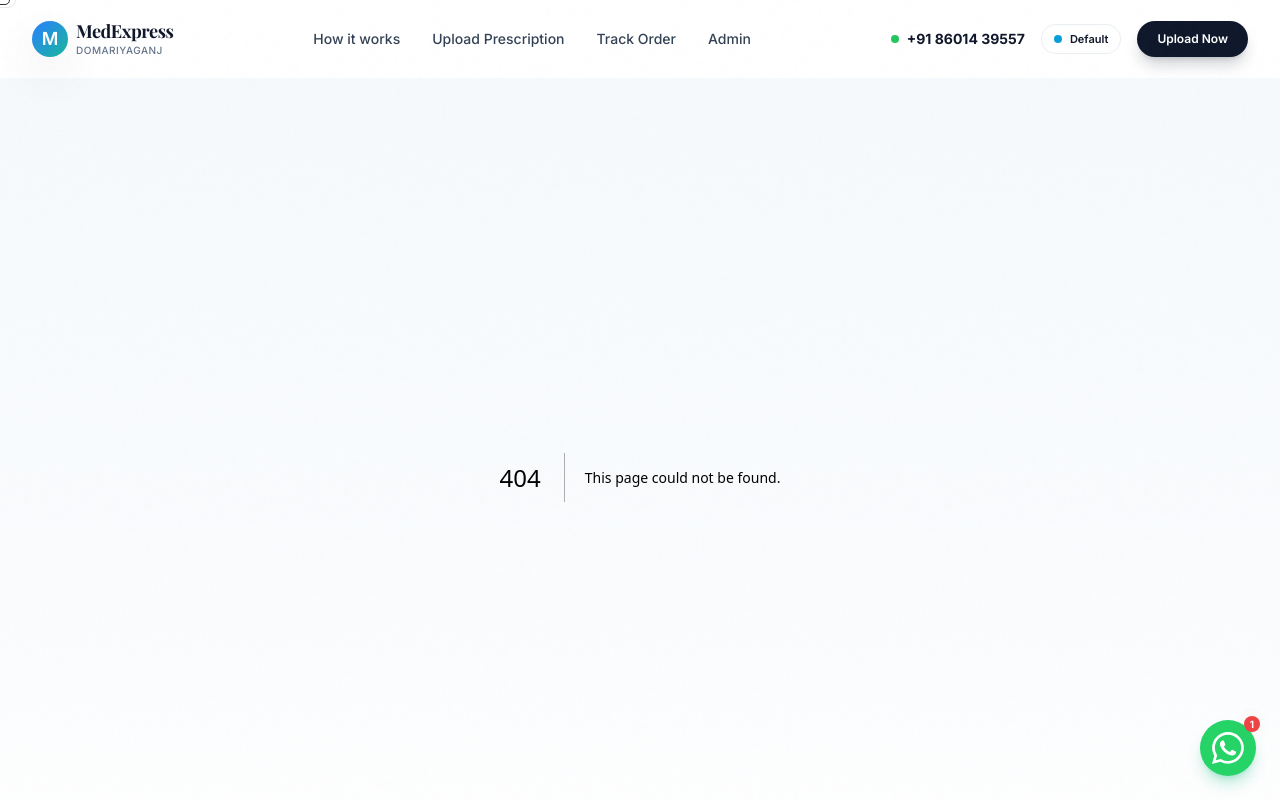
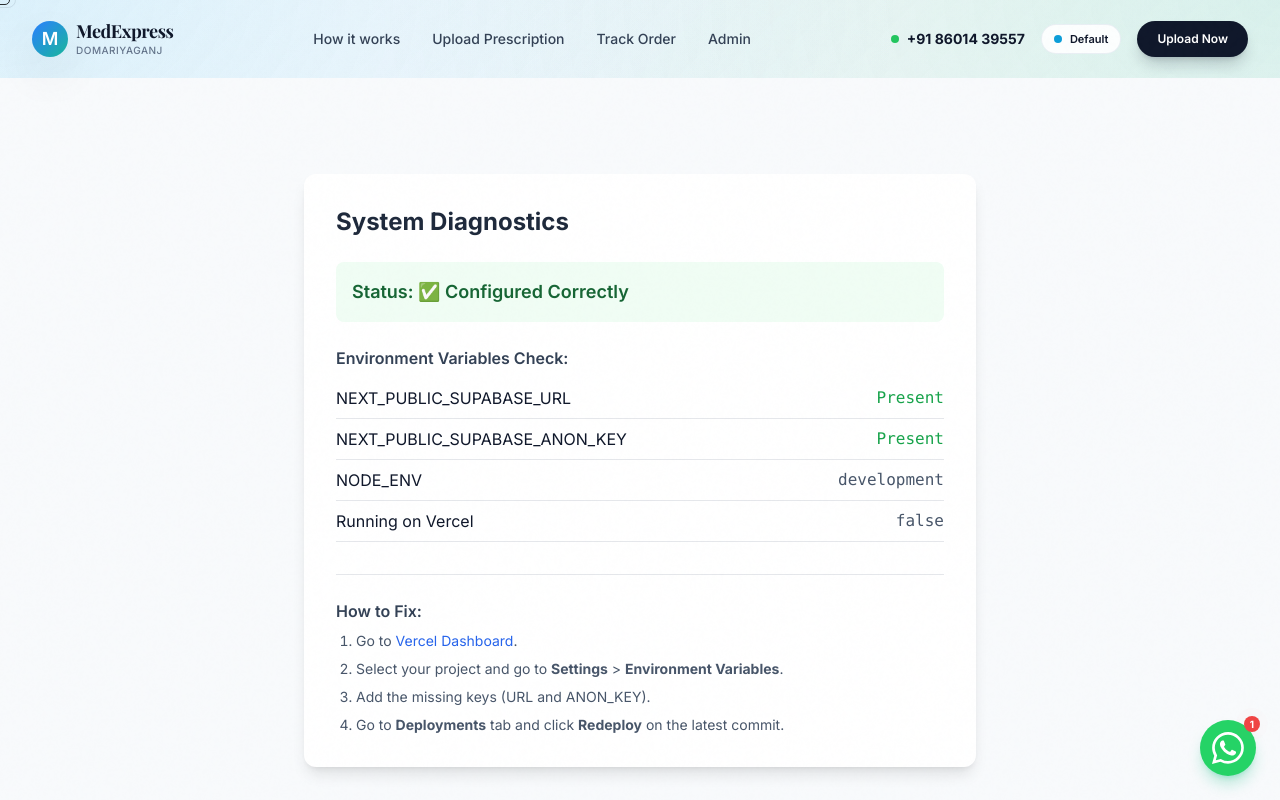
Before and after one commit to Aatif787/phmarlko, a Next.js app: page /diagnostics in a window 1280 px wide. Before the commit this address had no page. Shown: the top 800 px of the page. Built offline with nearby package versions, Linux system fonts and the light colour scheme; no server answers.

Commit message:
feat-add-diagnostics-page

```diff
--- /dev/null
+++ b/app/api/diagnostics/route.ts
@@ -0,0 +1,15 @@
+import { NextResponse } from "next/server";
+
+export const dynamic = "force-dynamic";
+
+export async function GET() {
+  const envStatus = {
+    NEXT_PUBLIC_SUPABASE_URL: !!process.env.NEXT_PUBLIC_SUPABASE_URL,
+    NEXT_PUBLIC_SUPABASE_ANON_KEY: !!process.env.NEXT_PUBLIC_SUPABASE_ANON_KEY,
+    NODE_ENV: process.env.NODE_ENV,
+    VERCEL: process.env.VERCEL || "false",
+    // Do not return actual values for security
+  };
+
+  return NextResponse.json(envStatus);
+}
--- /dev/null
+++ b/app/diagnostics/page.tsx
@@ -0,0 +1,79 @@
+"use client";
+import { useEffect, useState } from "react";
+
+export default function DiagnosticsPage() {
+  const [status, setStatus] = useState<any>(null);
+  const [loading, setLoading] = useState(true);
+
+  useEffect(() => {
+    fetch("/api/diagnostics")
+      .then((res) => res.json())
+      .then((data) => {
+        setStatus(data);
+        setLoading(false);
+      })
+      .catch((err) => {
+        console.error(err);
+        setLoading(false);
+      });
+  }, []);
+
+  if (loading) return <div className="p-10 text-center">Loading diagnostics...</div>;
+
+  const isConfigured = status?.NEXT_PUBLIC_SUPABASE_URL && status?.NEXT_PUBLIC_SUPABASE_ANON_KEY;
+
+  return (
+    <div className="min-h-screen bg-slate-50 p-8 pt-24 font-sans">
+      <div className="mx-auto max-w-2xl rounded-xl bg-white p-8 shadow-lg">
+        <h1 className="mb-6 text-2xl font-bold text-slate-800">System Diagnostics</h1>
+
+        <div className={`mb-6 rounded-lg p-4 ${isConfigured ? "bg-green-50 text-green-800" : "bg-red-50 text-red-800"}`}>
+          <h2 className="font-semibold text-lg">
+            Status: {isConfigured ? "✅ Configured Correctly" : "❌ Configuration Missing"}
+          </h2>
+          {!isConfigured && (
+            <p className="mt-2 text-sm">
+              Your Vercel environment variables are missing. The app is falling back to a read-only file system, which causes data loss.
+            </p>
+          )}
+        </div>
+
+        <div className="space-y-4">
+          <h3 className="font-semibold text-slate-700">Environment Variables Check:</h3>
+          <ul className="space-y-2">
+            <li className="flex items-center justify-between border-b pb-2">
+              <span>NEXT_PUBLIC_SUPABASE_URL</span>
+              <span className={status?.NEXT_PUBLIC_SUPABASE_URL ? "text-green-600 font-mono" : "text-red-600 font-mono"}>
+                {status?.NEXT_PUBLIC_SUPABASE_URL ? "Present" : "MISSING"}
+              </span>
+            </li>
+            <li className="flex items-center justify-between border-b pb-2">
+              <span>NEXT_PUBLIC_SUPABASE_ANON_KEY</span>
+              <span className={status?.NEXT_PUBLIC_SUPABASE_ANON_KEY ? "text-green-600 font-mono" : "text-red-600 font-mono"}>
+                {status?.NEXT_PUBLIC_SUPABASE_ANON_KEY ? "Present" : "MISSING"}
+              </span>
+            </li>
+            <li className="flex items-center justify-between border-b pb-2">
+              <span>NODE_ENV</span>
+              <span className="font-mono text-slate-600">{status?.NODE_ENV}</span>
+            </li>
+            <li className="flex items-center justify-between border-b pb-2">
+              <span>Running on Vercel</span>
+              <span className="font-mono text-slate-600">{status?.VERCEL}</span>
+            </li>
+          </ul>
+        </div>
+
+        <div className="mt-8 border-t pt-6">
+          <h3 className="mb-2 font-semibold text-slate-700">How to Fix:</h3>
+          <ol className="list-decimal space-y-2 pl-5 text-sm text-slate-600">
+            <li>Go to <a href="https://vercel.com/dashboard" target="_blank" className="text-blue-600 hover:underline">Vercel Dashboard</a>.</li>
+            <li>Select your project and go to <strong>Settings</strong> {">"} <strong>Environment Variables</strong>.</li>
+            <li>Add the missing keys (URL and ANON_KEY).</li>
+            <li>Go to <strong>Deployments</strong> tab and click <strong>Redeploy</strong> on the latest commit.</li>
+          </ol>
+        </div>
+      </div>
+    </div>
+  );
+}
```
